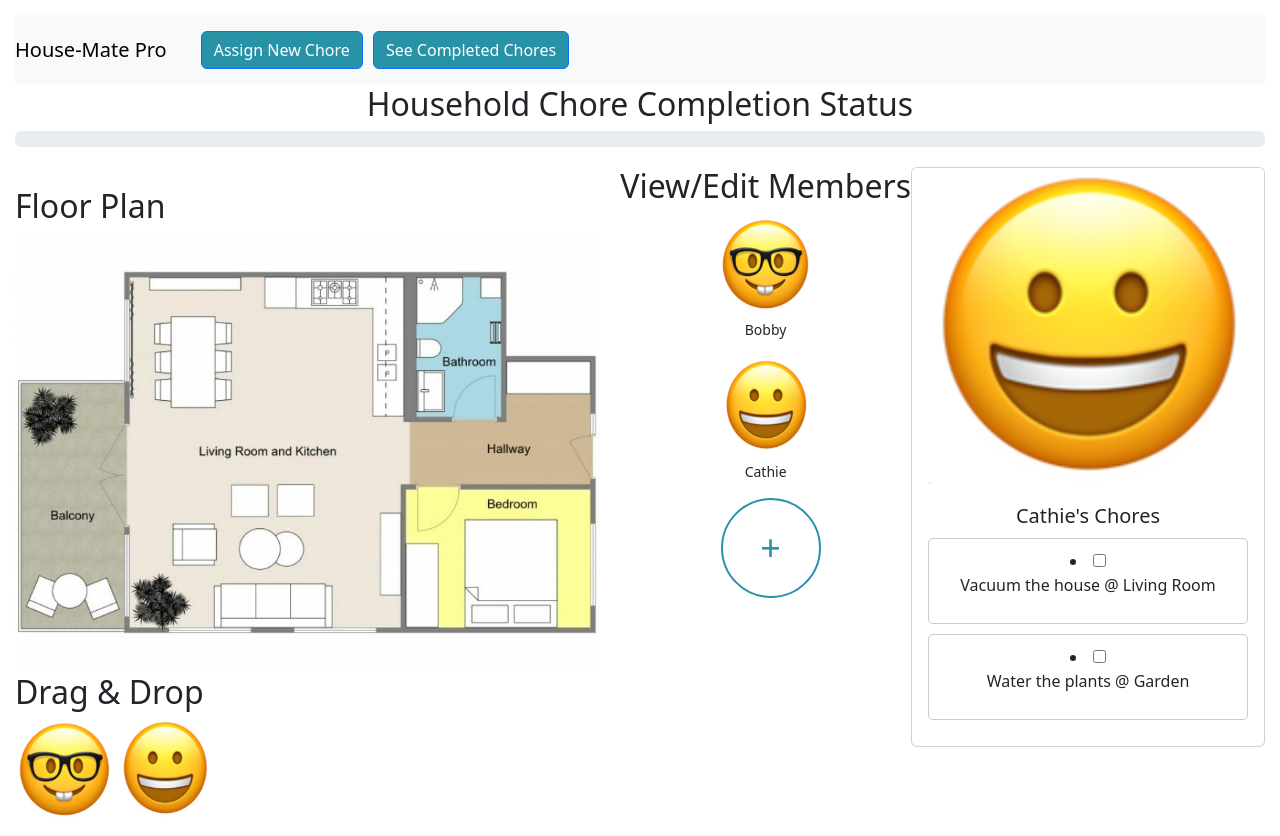
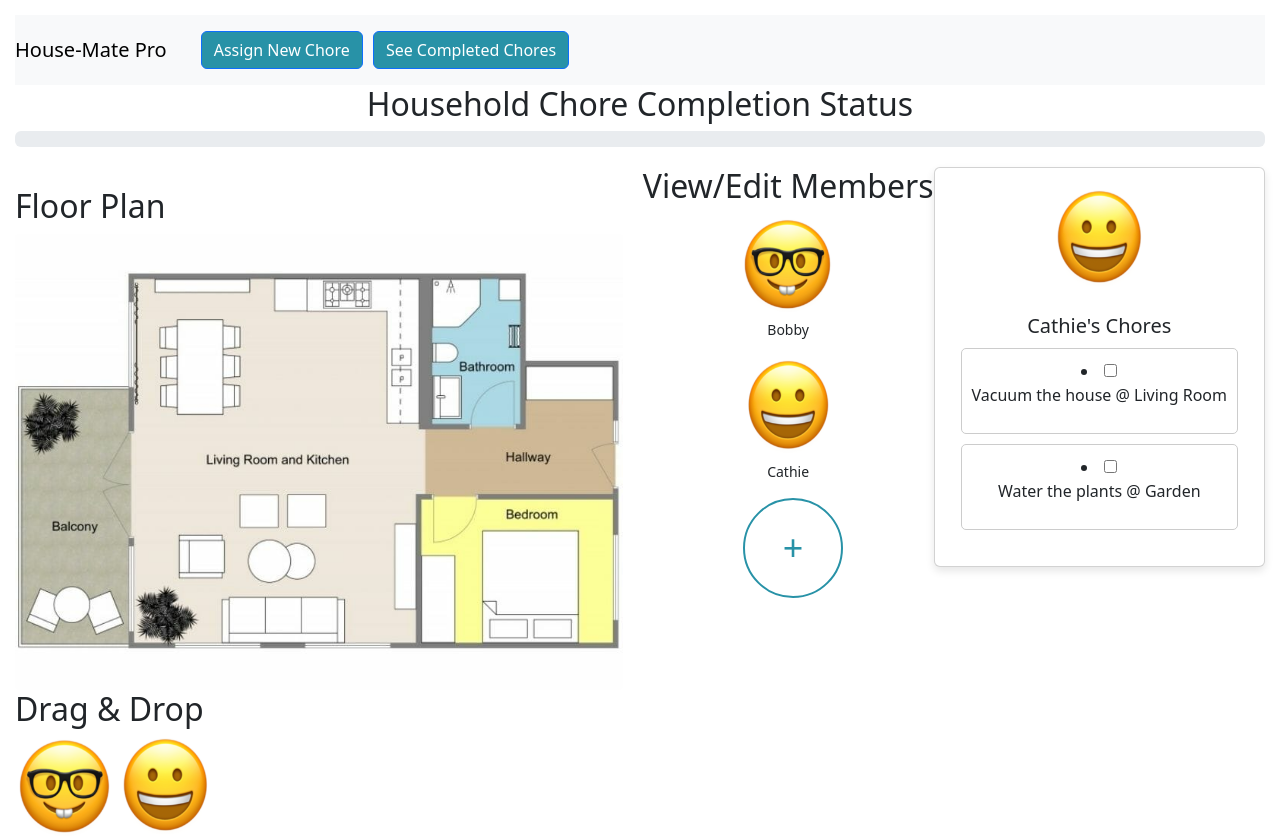
Before and after one commit to giselle-arboleda/Final-Project, a React (Create React App) app in the folder housemate-pro/: page / in a window 1280 px wide. Both pictures are taken after a click on the element "Cathie". Built offline with nearby package versions, Linux system fonts and the light colour scheme.

Commit message:
styling for Size of emoji ChoreBox

```diff
--- a/housemate-pro/src/components/ChoreBox.jsx
+++ b/housemate-pro/src/components/ChoreBox.jsx
@@ -147,8 +147,8 @@ function ChoreBox({selectedMember, householdMembers, setHouseholdMembers}) { //
               </div>);
     }else{
         return (
-            <div className="card">
-            <img src={getSelectedPersonImgSrc()} className="card-img-top" alt={getSelectedPersonImgAlt()}/>
+            <div className="card chore-box-card">
+            <img src={getSelectedPersonImgSrc()} className="chore-box-member-photo" alt={getSelectedPersonImgAlt()}/>
                 <div className="card-body">
                     <h5 className = "card-title"> {selectedMember.name}'s Chores</h5>
                     {mapSelectedPersonChores()}
--- a/housemate-pro/src/components/ChoreBox.scss
+++ b/housemate-pro/src/components/ChoreBox.scss
@@ -0,0 +1,16 @@
+.chore-box-card {
+    padding: 10px;
+    border: 1px solid #ccc;
+    border-radius: 10px;
+    box-shadow: 0 4px 8px rgba(0, 0, 0, 0.1);
+    display: flex;
+    flex-direction: column;
+    align-items: center;
+  }
+
+  .chore-box-member-photo {
+    width: 100px;
+    height: 100px;
+    border-radius: 50%;
+    margin: 10px 0;
+  }
```
